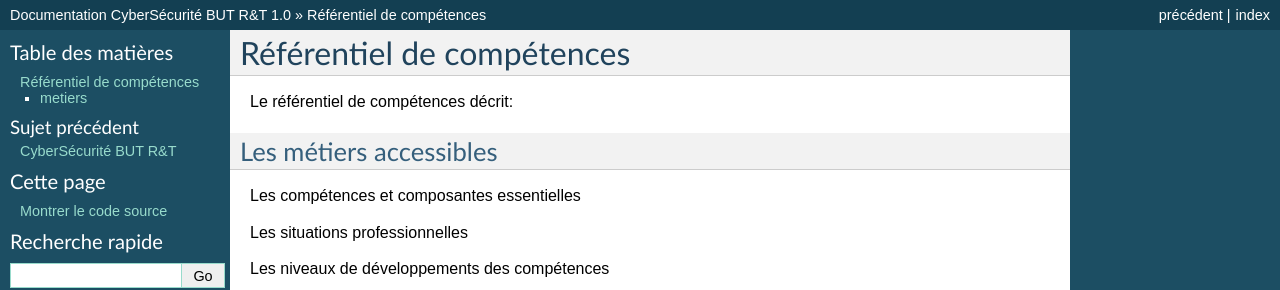
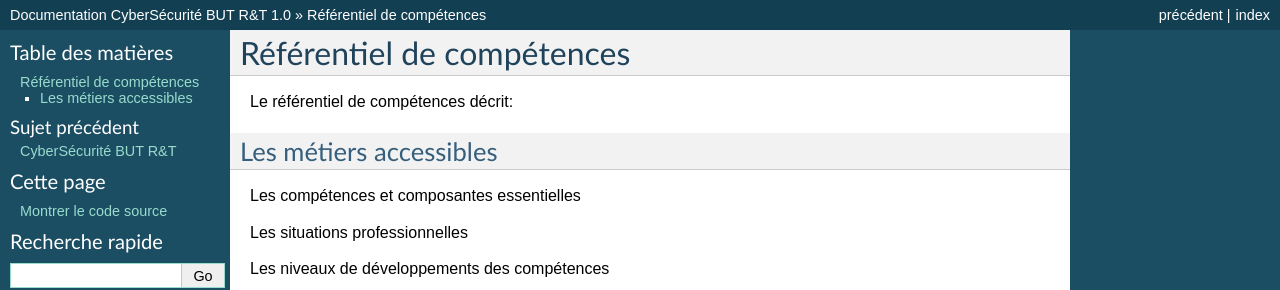
Before and after one commit to FPeyrard/CyberSecurite_BUT_RT, a Sphinx documentation site: the page built from docs/source/referentielcompetences/refcomp.rst, in a window 1280 px wide. Shown: the top 290 px of the page. Built offline with Sphinx 7.4.7, drawn with Linux system fonts in a browser that asks for light colours.

Commit message:
Update refcomp.rst

```diff
--- a/docs/source/referentielcompetences/refcomp.rst
+++ b/docs/source/referentielcompetences/refcomp.rst
@@ -5,7 +5,7 @@ Référentiel de compétences
 
 Le référentiel de compétences décrit:
 
-:doc:`metiers`
+:doc:`Les métiers accessibles <metiers>`
 --------------
 
 
```
